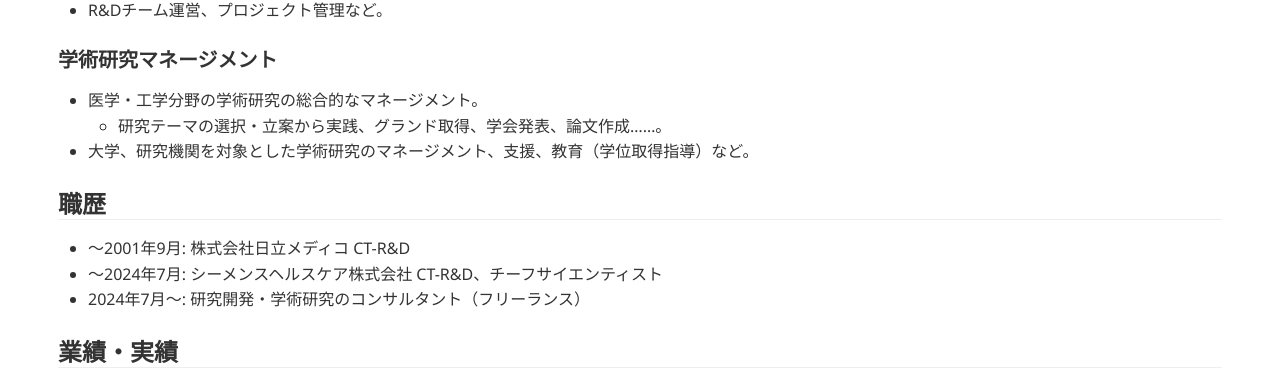
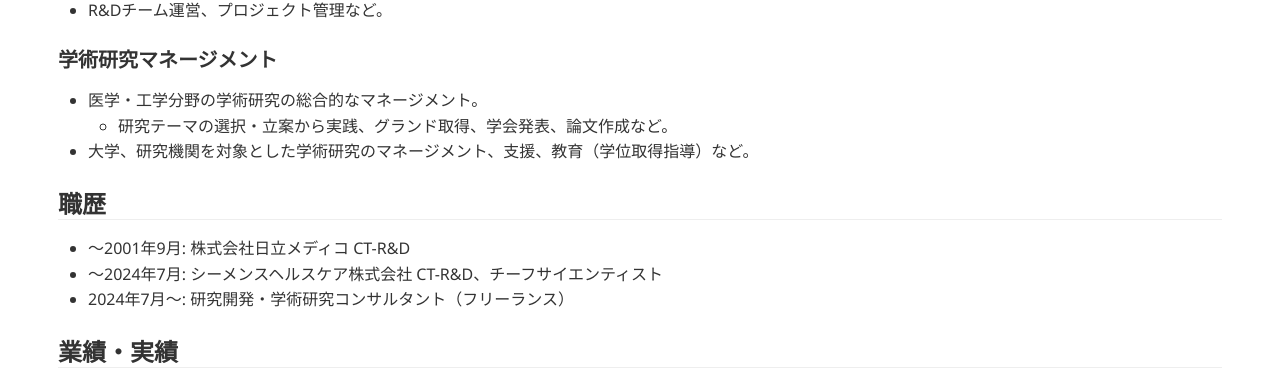
Before and after one commit to tnitoh/tnitoh.github.io, a Jekyll site: the page built from index.md, in a window 1280 px wide. Shown: the part 855-1242 px from the top of the page. Built offline with Jekyll 4.4.1, drawn with Linux system fonts in a browser that asks for light colours; Markdown is read by kramdown in place of the engine named in the settings.

Commit message:
Update index.md

```diff
--- a/index.md
+++ b/index.md
@@ -35,14 +35,14 @@
 
 ### 学術研究マネージメント
 - 医学・工学分野の学術研究の総合的なマネージメント。
-  - 研究テーマの選択・立案から実践、グランド取得、学会発表、論文作成……。
+  - 研究テーマの選択・立案から実践、グランド取得、学会発表、論文作成など。
 - 大学、研究機関を対象とした学術研究のマネージメント、支援、教育（学位取得指導）など。
 
 
 ## 職歴
 - 〜2001年9月: 株式会社日立メディコ CT-R&D
 - ～2024年7月: シーメンスヘルスケア株式会社 CT-R&D、チーフサイエンティスト
-- 2024年7月〜: 研究開発・学術研究のコンサルタント（フリーランス）
+- 2024年7月〜: 研究開発・学術研究コンサルタント（フリーランス）
 
 
 ## 業績・実績
```
